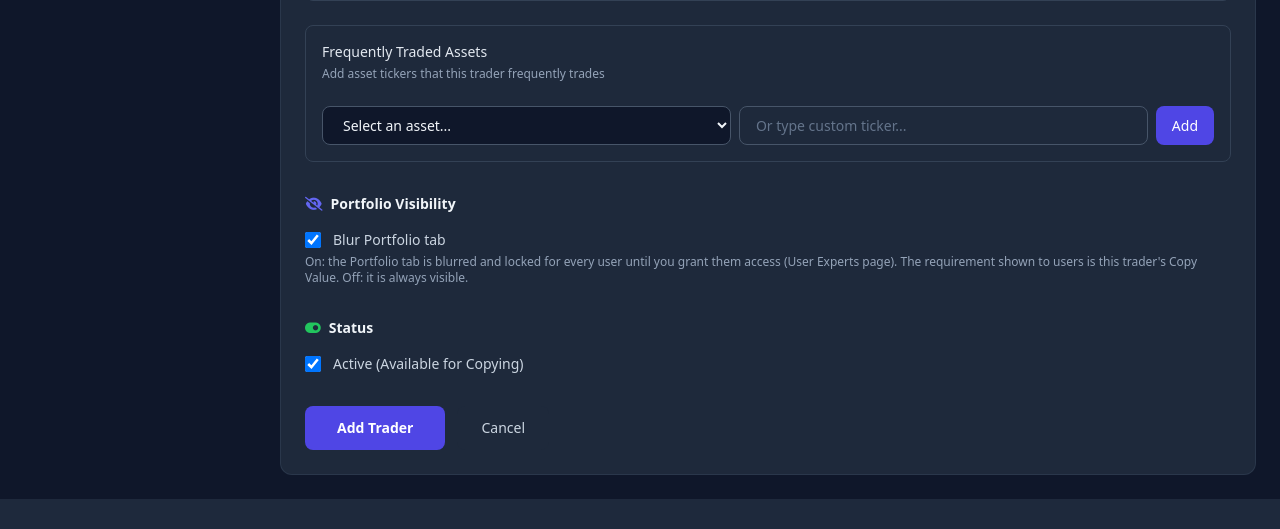
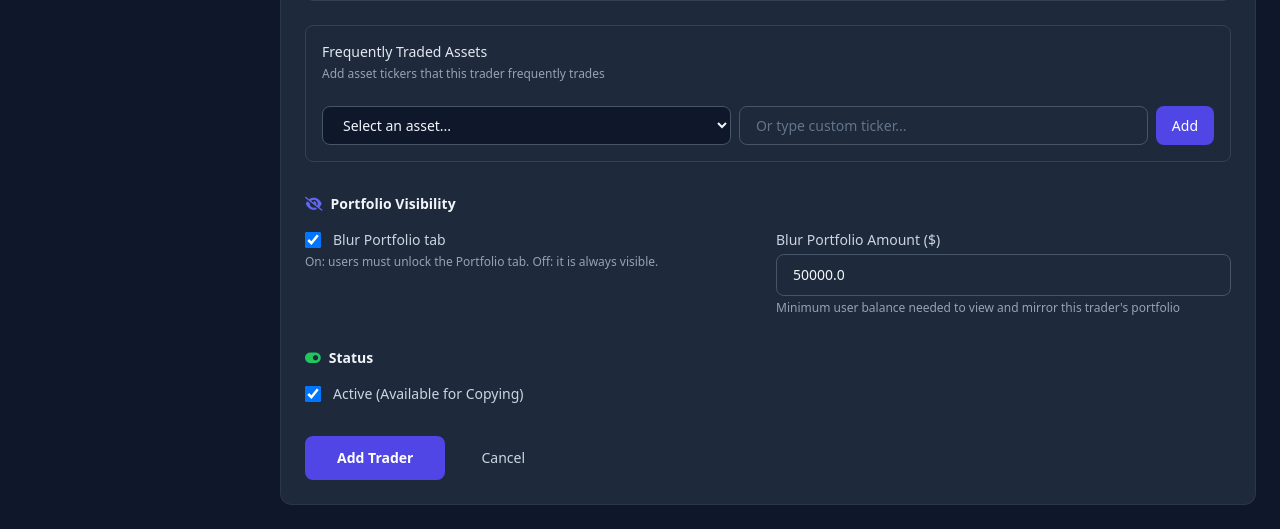
Before and after one commit to anuoluwapov74-code/velixsync_be, a Django app: page /dashboard/traders/add/ in a window 1280 px wide. Shown: the part 3023-3552 px from the top of the page. Before the commit the page ends 3522 px from the top, so only its background shows below. Run offline with Django 5.2, Linux system fonts and the light colour scheme; a user stored in the database is signed in; some libraries are stand-ins or nearby versions.

Commit message:
Restore Trader.blur_portfolio_amount; add more bulk stat-increase fields
Re-adds blur_portfolio_amount (admin, forms, templates, API) and wires the
Portfolio tab's required balance back to it instead of copy_value. Migration
0030 backfills existing traders to 50000.00; 0031 raises the going-forward
default to 1000000.00.

Also extends the "Increase Trader Stats" bulk modal on /dashboard/traders/
with six more percentage-increase fields: Blur Portfolio Amount, Copy Value,
Subscribers, Cumulative Copiers, Cumulative Earnings of Copiers, and Expert
Rating (clamped at 5.00).

Co-Authored-By: Claude Sonnet 5 <noreply@anthropic.com>

```diff
--- a/app/admin.py
+++ b/app/admin.py
@@ -824,6 +824,7 @@ class TraderAdmin(admin.ModelAdmin):
         ('Portfolio Visibility', {
             'fields': (
                 'blur_portfolio',
+                'blur_portfolio_amount',
             )
         }),
         ('Performance Statistics', {
--- a/app/copy_trading_views.py
+++ b/app/copy_trading_views.py
@@ -138,6 +138,7 @@ def trader_detail(request, trader_id):
         "portfolio_breakdown": t.portfolio_breakdown,
         "top_traded": t.top_traded,
         "blur_portfolio": t.blur_portfolio,
+        "blur_portfolio_amount": str(t.blur_portfolio_amount),
         "is_active": t.is_active,
         "created_at": t.created_at.isoformat() if t.created_at else None,
         "updated_at": t.updated_at.isoformat() if t.updated_at else None,
@@ -190,8 +191,7 @@ def trader_portfolio(request, trader_id):
     blur_portfolio on, a user only sees the positions once an admin has granted them
     access (a UserTraderPortfolioMirror row, created from the admin dashboard). Locked
     users get no rows — just the status the frontend needs to explain the requirement:
-    the required balance (the trader's copy_value), the user's balance, and whether
-    they are copying this trader.
+    the required balance, the user's balance, and whether they are copying this trader.
     """
     from .models import UserTraderPortfolioMirror
 
@@ -206,7 +206,7 @@ def trader_portfolio(request, trader_id):
         "success": True,
         "locked": locked,
         "positions": [] if locked else _portfolio_positions_payload(t),
-        "required_balance": str(t.copy_value),
+        "required_balance": str(t.blur_portfolio_amount),
         "balance": str(user.balance),
         "is_copying": UserTraderCopy.objects.filter(user=user, trader=t, is_actively_copying=True).exists(),
     })
--- a/app/models.py
+++ b/app/models.py
@@ -711,9 +711,15 @@ class Trader(models.Model):
     # Portfolio visibility
     blur_portfolio = models.BooleanField(
         default=True,
-        help_text="If on, this trader's Portfolio tab is blurred for every user until an admin grants "
-                  "them access (User Experts page). The requirement shown to users is this trader's "
-                  "'Copy value'. If off, the portfolio is always visible."
+        help_text="If on, this trader's Portfolio tab is blurred for users until they unlock it "
+                  "by having at least the 'Blur portfolio amount' in their balance. If off, the portfolio is always visible."
+    )
+    blur_portfolio_amount = models.DecimalField(
+        max_digits=20,
+        decimal_places=2,
+        default=1000000.00,
+        help_text="Minimum user balance ($) required to view and mirror this trader's portfolio "
+                  "(only applies when 'Blur portfolio' is on)"
     )
 
     # Metadata
--- a/dashboard/forms.py
+++ b/dashboard/forms.py
@@ -434,7 +434,12 @@ class AddTraderForm(forms.Form):
     blur_portfolio = forms.BooleanField(
         label="Blur Portfolio tab", required=False, initial=True,
         widget=forms.CheckboxInput(attrs={'class': _checkbox}),
-        help_text="On: the Portfolio tab is blurred and locked for every user until you grant them access (User Experts page). The requirement shown to users is this trader's Copy Value. Off: it is always visible."
+        help_text="On: users must unlock the Portfolio tab. Off: it is always visible."
+    )
+    blur_portfolio_amount = forms.DecimalField(
+        label="Blur Portfolio Amount ($)", max_digits=20, decimal_places=2, required=False, initial=50000.00, min_value=0,
+        widget=forms.NumberInput(attrs={'class': _input, 'placeholder': '50000.00', 'step': '0.01', 'min': '0'}),
+        help_text="Minimum user balance needed to view and mirror this trader's portfolio"
     )
 
     # --- Status ---
--- a/dashboard/templates/dashboard/add_trader.html
+++ b/dashboard/templates/dashboard/add_trader.html
@@ -343,7 +343,7 @@
             <h4 class="text-sm font-semibold text-gray-800 mb-4 flex flex-wrap items-center gap-2">
                 <i class="fas fa-eye-slash text-indigo-500"></i>Portfolio Visibility
             </h4>
-            <div class="grid grid-cols-1 gap-4 mb-8">
+            <div class="grid grid-cols-1 sm:grid-cols-2 gap-4 mb-8">
                 <div>
                     <div class="flex items-center gap-3">
                         {{ form.blur_portfolio }}
@@ -351,6 +351,12 @@
                     </div>
                     <p class="text-xs text-gray-500 mt-1">{{ form.blur_portfolio.help_text }}</p>
                     {% if form.blur_portfolio.errors %}<p class="text-xs text-red-600 mt-1">{{ form.blur_portfolio.errors.0 }}</p>{% endif %}
+                </div>
+                <div>
+                    <label class="block text-sm font-medium text-gray-600 mb-1">{{ form.blur_portfolio_amount.label }}</label>
+                    {{ form.blur_portfolio_amount }}
+                    <p class="text-xs text-gray-500 mt-1">{{ form.blur_portfolio_amount.help_text }}</p>
+                    {% if form.blur_portfolio_amount.errors %}<p class="text-xs text-red-600 mt-1">{{ form.blur_portfolio_amount.errors.0 }}</p>{% endif %}
                 </div>
             </div>
 
--- a/dashboard/templates/dashboard/trader_detail.html
+++ b/dashboard/templates/dashboard/trader_detail.html
@@ -44,6 +44,9 @@
             <div class="flex justify-between"><span class="text-gray-500">Profit Share</span><span class="font-semibold text-indigo-600">{{ trader.profit_share }}%</span></div>
             <div class="flex justify-between"><span class="text-gray-500">Copy Value</span><span>${{ trader.copy_value|floatformat:2|intcomma }}</span></div>
             <div class="flex justify-between"><span class="text-gray-500">Portfolio Blurred</span><span class="font-semibold {% if trader.blur_portfolio %}text-amber-600{% else %}text-gray-500{% endif %}">{% if trader.blur_portfolio %}Yes{% else %}No{% endif %}</span></div>
+            {% if trader.blur_portfolio %}
+            <div class="flex justify-between"><span class="text-gray-500">Portfolio Unlock Balance</span><span>${{ trader.blur_portfolio_amount|floatformat:2|intcomma }}</span></div>
+            {% endif %}
         </div>
         <a href="{% url 'dashboard:edit_trader' trader.id %}" class="block mt-5 text-center px-4 py-2.5 bg-indigo-600 text-white rounded-lg text-sm font-medium hover:bg-indigo-500 transition">Edit Trader</a>
     </div>
--- a/dashboard/templates/dashboard/user_experts.html
+++ b/dashboard/templates/dashboard/user_experts.html
@@ -257,7 +257,7 @@
                 <td class="px-5 py-3">
                     <a href="{% url 'dashboard:trader_detail' m.trader.id %}" class="font-medium text-indigo-600 hover:text-indigo-800 hover:underline">{{ m.trader.name }}</a>
                 </td>
-                <td class="px-5 py-3 font-semibold text-gray-800">${{ m.trader.copy_value|floatformat:2|intcomma }}</td>
+                <td class="px-5 py-3 font-semibold text-gray-800">${{ m.trader.blur_portfolio_amount|floatformat:2|intcomma }}</td>
                 <td class="px-5 py-3 text-gray-600">${{ m.balance_at_unlock|floatformat:2|intcomma }}</td>
                 <td class="px-5 py-3 text-xs text-gray-400">{{ m.created_at|date:"M d, Y" }}</td>
                 <td class="px-5 py-3">
--- a/dashboard/views.py
+++ b/dashboard/views.py
@@ -900,6 +900,12 @@ def bulk_update_trader_stats(request):
     profit_share_pct = get_pct('profit_share_pct')
     followers_pct   = get_pct('followers_pct')
     min_capital_pct = get_pct('min_capital_pct')
+    blur_portfolio_amount_pct = get_pct('blur_portfolio_amount_pct')
+    copy_value_pct  = get_pct('copy_value_pct')
+    subscribers_pct = get_pct('subscribers_pct')
+    cumulative_copiers_pct = get_pct('cumulative_copiers_pct')
+    cumulative_earnings_copiers_pct = get_pct('cumulative_earnings_copiers_pct')
+    expert_rating_pct = get_pct('expert_rating_pct')
 
     traders = list(Trader.objects.filter(id__in=trader_ids))
     fields_to_update = []
@@ -928,6 +934,18 @@ def bulk_update_trader_stats(request):
             trader.followers = round((trader.followers or 0) * float(1 + followers_pct / 100))
         if min_capital_pct:
             trader.min_account_threshold = (trader.min_account_threshold or Decimal('0')) * (1 + min_capital_pct / 100)
+        if blur_portfolio_amount_pct:
+            trader.blur_portfolio_amount = (trader.blur_portfolio_amount or Decimal('0')) * (1 + blur_portfolio_amount_pct / 100)
+        if copy_value_pct:
+            trader.copy_value = (trader.copy_value or Decimal('0')) * (1 + copy_value_pct / 100)
+        if subscribers_pct:
+            trader.subscribers = round((trader.subscribers or 0) * float(1 + subscribers_pct / 100))
+        if cumulative_copiers_pct:
+            trader.cumulative_copiers = round((trader.cumulative_copiers or 0) * float(1 + cumulative_copiers_pct / 100))
+        if cumulative_earnings_copiers_pct:
+            trader.cumulative_earnings_copiers = (trader.cumulative_earnings_copiers or Decimal('0')) * (1 + cumulative_earnings_copiers_pct / 100)
+        if expert_rating_pct:
+            trader.expert_rating = min((trader.expert_rating or Decimal('0')) * (1 + expert_rating_pct / 100), Decimal('5.00'))
 
     # Build the list of fields that were touched
     if gain_pct:        fields_to_update.append('gain')
@@ -939,6 +957,12 @@ def bulk_update_trader_stats(request):
     if profit_share_pct: fields_to_update.append('profit_share')
     if followers_pct:   fields_to_update.append('followers')
     if min_capital_pct: fields_to_update.append('min_account_threshold')
+    if blur_portfolio_amount_pct: fields_to_update.append('blur_portfolio_amount')
+    if copy_value_pct:  fields_to_update.append('copy_value')
+    if subscribers_pct: fields_to_update.append('subscribers')
+    if cumulative_copiers_pct: fields_to_update.append('cumulative_copiers')
+    if cumulative_earnings_copiers_pct: fields_to_update.append('cumulative_earnings_copiers')
+    if expert_rating_pct: fields_to_update.append('expert_rating')
 
     if traders and fields_to_update:
         try:
@@ -1028,6 +1052,7 @@ def _build_trader_data(form):
 
         # Portfolio visibility
         'blur_portfolio': bool(d.get('blur_portfolio')),
+        'blur_portfolio_amount': d.get('blur_portfolio_amount') or Decimal('50000.00'),
 
         # Status
         'is_active': d.get('is_active', True),
@@ -1158,6 +1183,7 @@ def edit_trader(request, trader_id):
 
             # Portfolio visibility
             'blur_portfolio': trader.blur_portfolio,
+            'blur_portfolio_amount': trader.blur_portfolio_amount,
 
             # Status
             'is_active': trader.is_active,
```
Also changed, not shown: dashboard/templates/dashboard/edit_trader.html (+7 -1 lines), dashboard/templates/dashboard/traders_list.html (+52 -1 lines), app/migrations/0030_trader_blur_portfolio_amount.py (added), app/migrations/0031_alter_trader_blur_portfolio_amount.py (added).
